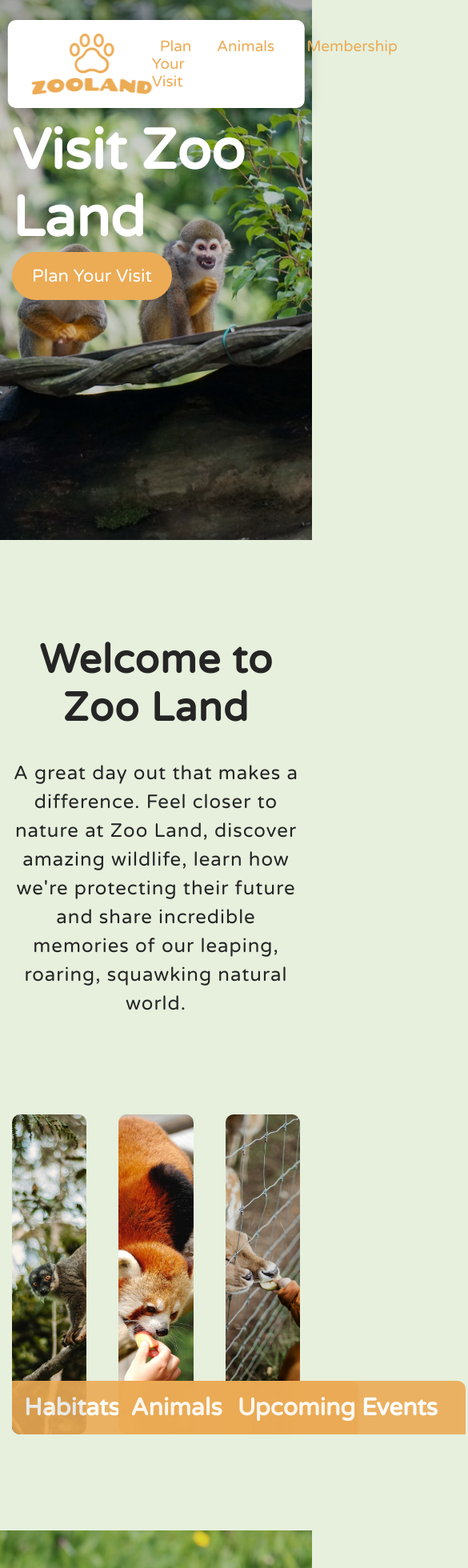
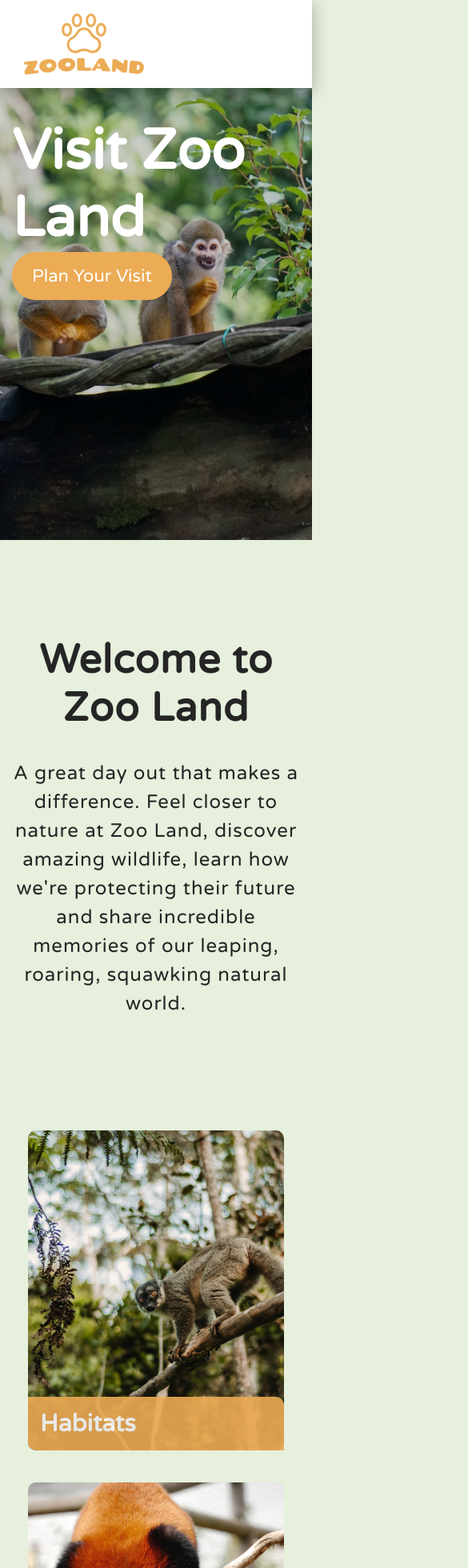
Before and after one commit to memo2k/ZooLand, a React (Create React App) app: page / in a window 390 px wide. Shown: the top 1960 px of the page at 80% size, 585 px wide, since content can reach past the window. Built offline with nearby package versions, Linux system fonts and the light colour scheme.

Commit message:
added styles for mobile responsiveness

```diff
--- a/src/assets/styles/card.scss
+++ b/src/assets/styles/card.scss
@@ -40,3 +40,9 @@
         overflow: hidden;
     }
 }
+
+@media (max-width: 768px) {
+    .card .card__title {
+        width: 100%;
+    }
+}
--- a/src/assets/styles/footer.scss
+++ b/src/assets/styles/footer.scss
@@ -11,19 +11,17 @@
     }
 
     .footer__nav,
-    .footer__socials,
-    .footer__policy,
     .footer__copyright {
+        padding: 0 15px;
         display: flex;
         justify-content: center;
     }
 
-    .footer__nav a {
+    .footer__links a {
         color: #ecab55;
     }
 
-    .footer__nav a:hover,
-    .footer__policy a:hover {
+    .footer__nav a:hover {
         color: #fff
     }
 
@@ -54,3 +52,21 @@
         color: rgb(186, 186, 186);
     }
 }
+
+@media (max-width: 768px) {
+    .footer {
+        .footer__nav ul {
+            display: block;
+            text-align: center;
+        }
+
+        .footer__nav li + li {
+            margin: 0;
+            margin-top: 20px;
+        }
+
+        .footer__socials li + li {
+            margin-top: 40px;
+        }
+    }
+}
--- a/src/assets/styles/header.scss
+++ b/src/assets/styles/header.scss
@@ -37,3 +37,19 @@
         color: #fff;
     }
 }
+
+@media (max-width: 768px) {
+    .header {
+        height: 110px;
+
+        .header__inner {
+            width: 100%;
+            border-radius: 0;
+        }
+
+        .header__nav li {
+            margin-left: 0;
+            margin-top: 30px;
+        }
+    }
+}
--- a/src/assets/styles/sections.scss
+++ b/src/assets/styles/sections.scss
@@ -46,7 +46,6 @@
         right: 0;
         padding: 50px;
         font-size: 24px;
-        line-height: 36px;
     }
 
     .section-our-work__title {
@@ -54,6 +53,7 @@
     }
 
     .section-our-work__paragraph {
+        line-height: 36px;
         margin-bottom: 40px;
     }
 }
@@ -99,7 +99,6 @@
         padding: 50px;
         font-size: 24px;
         letter-spacing: 1px;
-        line-height: 36px;
     }
 
     .section-membership__title {
@@ -107,6 +106,25 @@
     }
 
     .section-membership__paragraph {
+        line-height: 36px;
         margin-bottom: 40px;
     }
 }
+
+@media (max-width: 1200px) {
+    .section-our-work .section-our-work__box {
+        width: 100%;
+
+        .section-our-work__paragraph {
+            line-height: 28px;
+        }
+    }
+
+    .section-membership .section-membership__box {
+        width: 100%;
+
+        .section-membership__paragraph {
+            line-height: 28px;
+        }
+    }
+}
--- a/src/assets/styles/styles.scss
+++ b/src/assets/styles/styles.scss
@@ -162,3 +162,87 @@ h3 {
 .grid-no-gutter {
     margin: 0;
 }
+
+/**
+* * Position Fixed
+*/
+.position-fixed {
+    position: fixed;
+    width: 100%;
+}
+
+/**
+* * Hamburger
+*/
+.hamburger {
+    display: none;
+    cursor: pointer;
+}
+
+/**
+* * Bar
+*/
+.bar {
+    display: block;
+    width: 25px;
+    height: 3px;
+    margin: 5px auto;
+    -webkit-transition: all .3s ease-in-out;
+    transition: all .3s ease-in-out;
+    background-color: #ecab55;
+}
+
+@media (max-width: 1200px) {
+    .grid {
+        display: block;
+
+        .grid__col {
+            padding: 20px;
+            justify-content: center;
+            margin: 0 auto;
+        }
+
+        .grid__col--1of3 {
+            max-width: 60%;
+        }
+    }
+}
+
+@media (max-width: 768px) {
+    .hamburger {
+        display: block;
+    }
+
+    .hamburger.active .bar:nth-child(2) {
+        opacity: 0;
+    }
+
+    .hamburger.active .bar:nth-child(1) {
+        transform: translateY(8px) rotate(45deg);
+    }
+
+    .hamburger.active .bar:nth-child(3) {
+        transform: translateY(-8px) rotate(-45deg);
+    }
+
+    .header__nav ul {
+        position: fixed;
+        left: -100%;
+        top: 100px;
+        flex-direction: column;
+        background-color: #fff;
+        width: 100%;
+        text-align: center;
+        transition: .3s;
+        height: 100vh;
+        z-index: 1;
+    }
+
+    .header__nav ul.active {
+        left: 0;
+    }
+
+    .grid .grid__col--1of3 {
+        max-width: 90%;
+    }
+}
```
